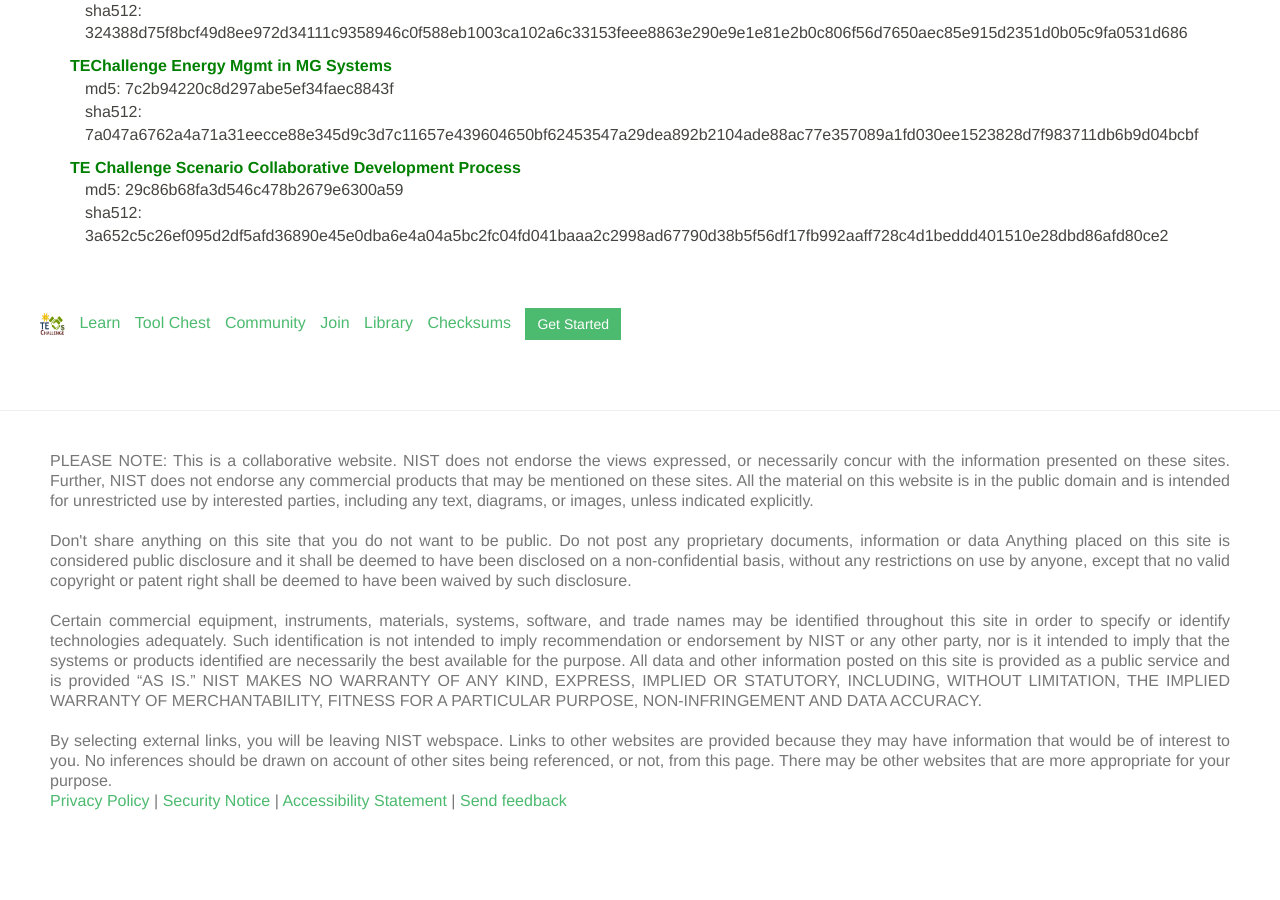
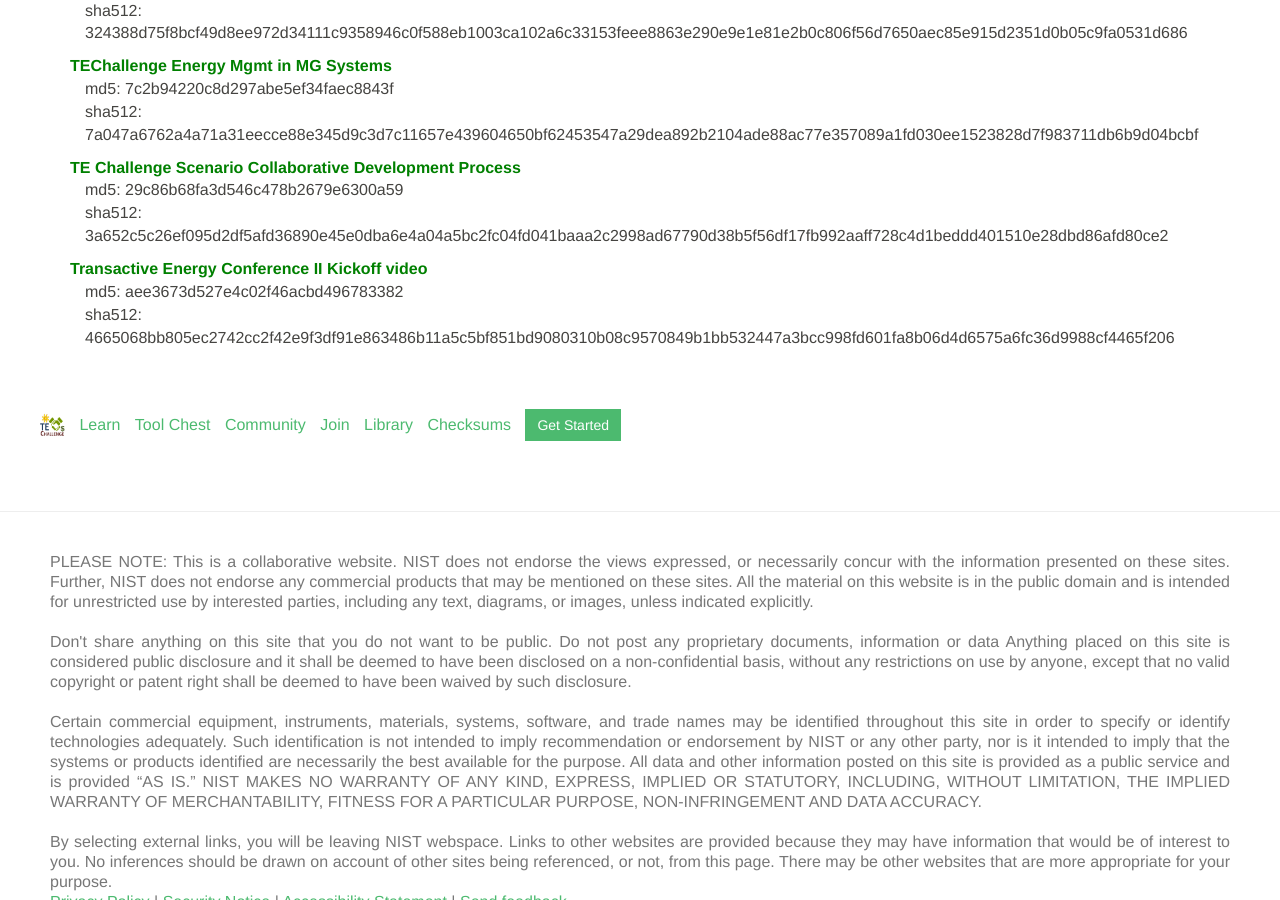
Before and after one commit to usnistgov/TEChallenge, a Jekyll site: the page built from checksums/index.md, in a window 1280 px wide and 900 px high, scrolled down 4019 px. Built offline with Jekyll 4.4.1, drawn with Linux system fonts in a browser that asks for light colours; before the commit the page ends 4840 px from its top, so only the background shows below that.

Commit message:
Added video for Phase II kickoff

```diff
--- a/_data/documents.yml
+++ b/_data/documents.yml
@@ -333,3 +333,10 @@
   md5: 29c86b68fa3d546c478b2679e6300a59
   sha512: 3a652c5c26ef095d2df5afd36890e45e0dba6e4a04a5bc2fc04fd041baaa2c2998ad67790d38b5f56df17fb992aaff728c4d1beddd401510e28dbd86afd80ce2
   team:
+- name: "Transactive Energy Conference II Kickoff video"
+  description: "Transactive Energy Conference II Kickoff video"
+  category: "video"
+  url: https://s3.amazonaws.com/nist-sgcps/TEChallenge/techallenge/videos/TransactiveEnergyConferenceIIKickoff_20170420.mp4
+  md5: aee3673d527e4c02f46acbd496783382
+  sha512: 4665068bb805ec2742cc2f42e9f3df91e863486b11a5c5bf851bd9080310b08c9570849b1bb532447a3bcc998fd601fa8b06d4d6575a6fc36d9988cf4465f206
+  team: techallenge
```
